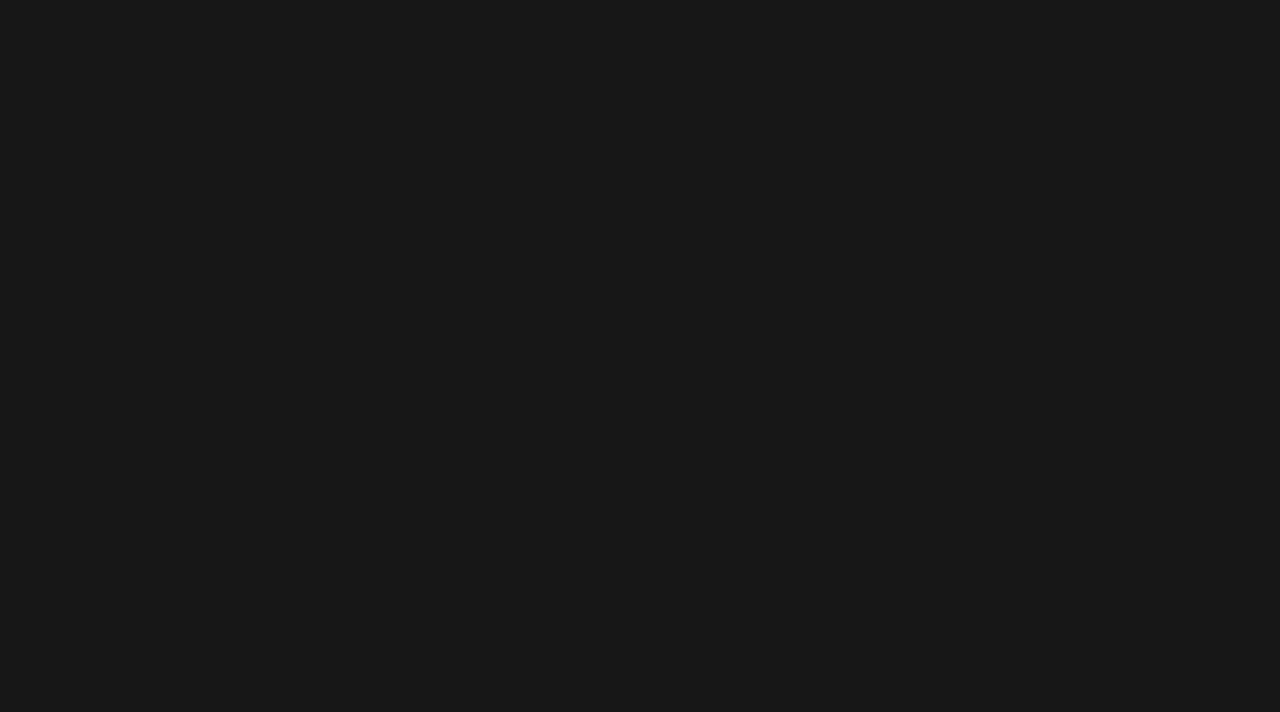
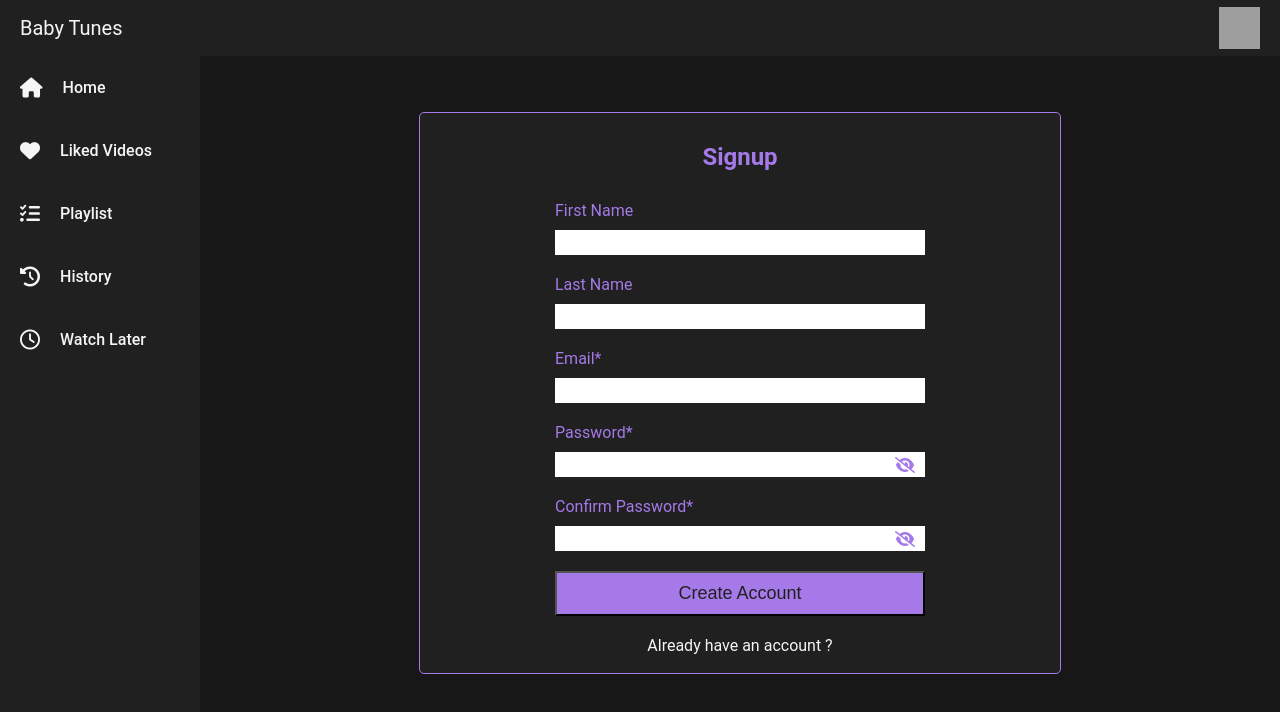
Before and after one commit to irajbhinde/babytunes, a React (Create React App) app: page /signup in a window 1280 px wide. Before the commit this address had no page. Shown: the top 712 px of the page. Built offline with nearby package versions, Linux system fonts and the light colour scheme; grey boxes are pictures that could not be loaded; what miragejs would draw is missing.

Commit message:
feat : signup page & show / hide pass icon

```diff
--- a/src/Components/index.js
+++ b/src/Components/index.js
@@ -4,5 +4,6 @@ import Nav from "../Components/Nav/Nav"
 import Chips from "../Components/Chips/Chips"
 import {PlayListModal} from "../Components/Playlist Modal/Modal"
 import LoginCard from "./login_signup/LoginCard"
+import SignupCard from "./login_signup/SignupCard"
 
-export {Sidebar, MustWatchCards, CategoryCard, Nav, Chips, VideoListingCard, PlayListModal, LoginCard}
+export {Sidebar, MustWatchCards, CategoryCard, Nav, Chips, VideoListingCard, PlayListModal, LoginCard, SignupCard}
--- a/src/Components/login_signup/LoginCard.jsx
+++ b/src/Components/login_signup/LoginCard.jsx
@@ -1,17 +1,39 @@
+import { useState } from "react";
 import "../../pages/login/login-page.css";
+import { Link } from "react-router-dom";
 
 export default function LoginCard() {
+  const [passType, setPassType] = useState("password");
   return (
     <>
       <div className="login-container">
         <h2 className="login-title">Login</h2>
         <label className="input-email" htmlFor="email-id">
           <p>Email Address*</p>
-          <input type="text" />
+          <input type="email" />
         </label>
         <label htmlFor="password" className="input-password">
           <p>Password*</p>
           <input type="password" />
+          {passType === "text" ? (
+          <i
+            onClick={() =>
+              setPassType((passType) =>
+                passType === "password" ? "text" : "password"
+              )
+            }
+            class="signup-pass-icon fa-solid fa-eye"
+          ></i>
+        ) : (
+          <i
+            onClick={() =>
+              setPassType((passType) =>
+                passType === "password" ? "text" : "password"
+              )
+            }
+            class="signup-pass-icon fa-solid fa-eye-slash"
+          ></i>
+        )}
         </label>
         <div className="input-container flex_r">
           <span className="remember-me-checkbox flex_r">
@@ -22,7 +44,9 @@ export default function LoginCard() {
         </div>
         <button className="login-btn">Login</button>
         <button className="btn-guestLogin">Login as Guest</button>
+        <Link to="/signup">
         <p className="cursor-pointer">Create a New Account &gt;</p>
+        </Link>
       </div>
     </>
   );
--- /dev/null
+++ b/src/Components/login_signup/SignupCard.jsx
@@ -0,0 +1,75 @@
+import { useState } from "react";
+import { Link } from "react-router-dom";
+import "../../pages/Signup Page/signup-page.css";
+
+
+export default function SignupCard() {
+  const [passType, setPassType] = useState("password");
+  return (
+    <div className="signup-container">
+      <h2 className="signup-title">Signup</h2>
+      <label className="signup-firstName" htmlFor="firstName">
+        <p>First Name</p>
+        <input type="text" />
+      </label>
+      <label className="signup-lastName" htmlFor="lastName">
+        <p>Last Name</p>
+        <input type="text" />
+      </label>
+      <label htmlFor="email" className="signup-email">
+        <p>Email*</p>
+        <input type="email" />
+      </label>
+      <label htmlFor="password" className="signup-password">
+        <p>Password*</p>
+        <input type={passType} />
+        {passType === "text" ? (
+          <i
+            onClick={() =>
+              setPassType((passType) =>
+                passType === "password" ? "text" : "password"
+              )
+            }
+            class="signup-pass-icon fa-solid fa-eye"
+          ></i>
+        ) : (
+          <i
+            onClick={() =>
+              setPassType((passType) =>
+                passType === "password" ? "text" : "password"
+              )
+            }
+            class="signup-pass-icon fa-solid fa-eye-slash"
+          ></i>
+        )}
+      </label>
+      <label htmlFor="cnfPassword" className="signup-cnfPassword">
+        <p>Confirm Password*</p>
+        <input type={passType} />
+        {passType === "text" ? (
+          <i
+            onClick={() =>
+              setPassType((passType) =>
+                passType === "password" ? "text" : "password"
+              )
+            }
+            class="signup-pass-icon fa-solid fa-eye"
+          ></i>
+        ) : (
+          <i
+            onClick={() =>
+              setPassType((passType) =>
+                passType === "password" ? "text" : "password"
+              )
+            }
+            class="signup-pass-icon fa-solid fa-eye-slash"
+          ></i>
+        )}
+      </label>
+      <button className="btn-createAccount">Create Account</button>
+      <Link to="/login">
+      <p className="cursor-pointer">Already have an account ?</p>
+      </Link>
+    </div>
+  );
+}
--- a/src/pages/Routes/Router.jsx
+++ b/src/pages/Routes/Router.jsx
@@ -1,5 +1,6 @@
 import { Routes, Route } from "react-router-dom";
 import {Landingpage, VideoListingPage, LoginPage} from "../index"
+import SignupPage from "../Signup Page/SignupPage";
 
 export default function Router(){
     return(
@@ -7,6 +8,7 @@ export default function Router(){
             <Route path="/" element={ <Landingpage />} />
             <Route path="/videolisting" element={<VideoListingPage />} />
             <Route path="/login" element={<LoginPage /> } />
+            <Route path="/signup" element={<SignupPage />} />
         </Routes>
     )
 }
--- /dev/null
+++ b/src/pages/Signup Page/SignupPage.jsx
@@ -0,0 +1,15 @@
+import { Nav, Sidebar, SignupCard } from "../../Components";
+import "./signup-page.css"
+import "../../Utils/styles.css"
+
+export default function SignupPage(){
+    return(
+        <>
+        <div className="signup-page-wrapper">
+          <Nav />
+          <Sidebar />
+          <SignupCard />
+        </div>
+      </>
+    )
+}
--- /dev/null
+++ b/src/pages/Signup Page/signup-page.css
@@ -0,0 +1,50 @@
+.signup-container {
+  grid-area: signup-container;
+}
+
+.signup-page-wrapper {
+  font-size: 2rem;
+  font-family: "Roboto", sans-serif;
+  color: var(--white-textcolor);
+  display: grid;
+  grid-template-columns: 20rem 1fr;
+  grid-template-rows: 5.6rem 5.6rem 1fr;
+  width: 100%;
+  height: 100vh;
+  grid-template-areas:
+    "nav nav nav"
+    "sidebar chips chips"
+    "sidebar signup-container signup-container"
+    "sidebar signup-container signup-container";
+}
+
+.signup-container {
+  font-size: 1.6rem;
+  margin-top: 2rem;
+  color: var(--login-purple);
+  display: flex;
+  flex-direction: column;
+  align-items: center;
+  width: 64rem;
+  height: 56rem;
+  margin: 0 auto;
+  background-color: var(--nav-bg);
+  border: 1px solid var(--login-purple);
+  border-radius: 5px;
+  gap: 2rem;
+}
+
+.signup-title{
+    margin-top: 3rem;
+    margin-bottom: 1rem;
+}
+
+.signup-password, .signup-cnfPassword{
+    position: relative;
+}
+
+.signup-pass-icon{
+    position: absolute;
+    top: 3.4rem;
+    right: 1rem;
+}
--- a/src/pages/login/login-page.css
+++ b/src/pages/login/login-page.css
@@ -38,7 +38,7 @@
     align-items: center;
     width: 64rem;
     height: 48rem;
-    margin: auto;
+    margin: 0 auto;
     background-color: var(--nav-bg);
     border: 1px solid var(--login-purple);
     border-radius: 5px;
@@ -67,7 +67,7 @@ input{
     outline: none;
 }
 
-input[type = "text"]:focus,input[type = "password"]:focus {
+input[type = "text"]:focus,input[type = "password"]:focus, input[type = "email"]:focus {
     outline: 2px solid var(--login-purple);
   }
 
@@ -94,3 +94,7 @@ button{
 .btn-guestLogin{
     background-color: #908988;
 }
+
+.input-password{
+    position: relative;
+}
```
